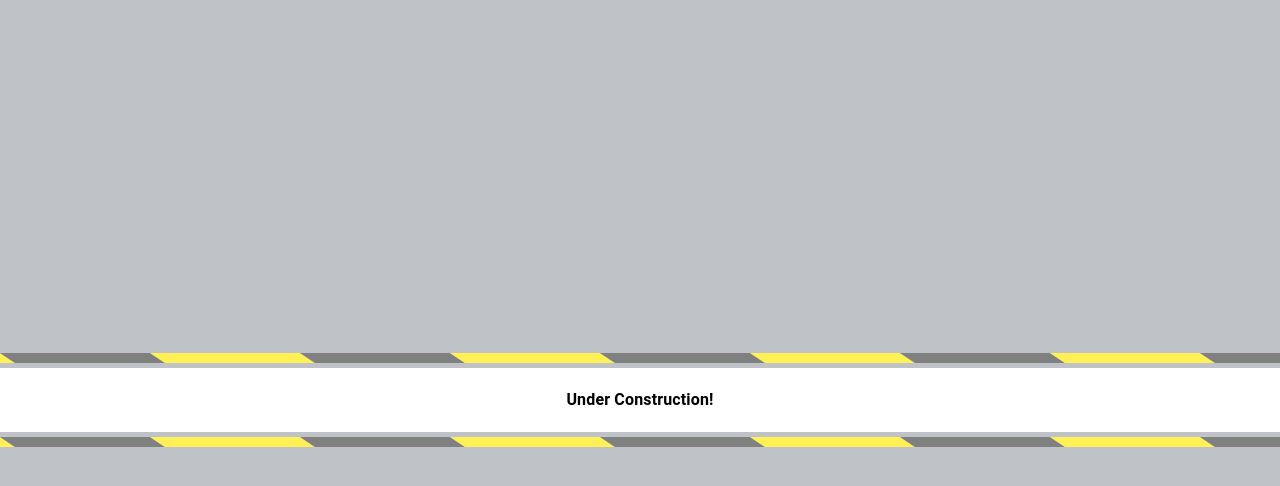
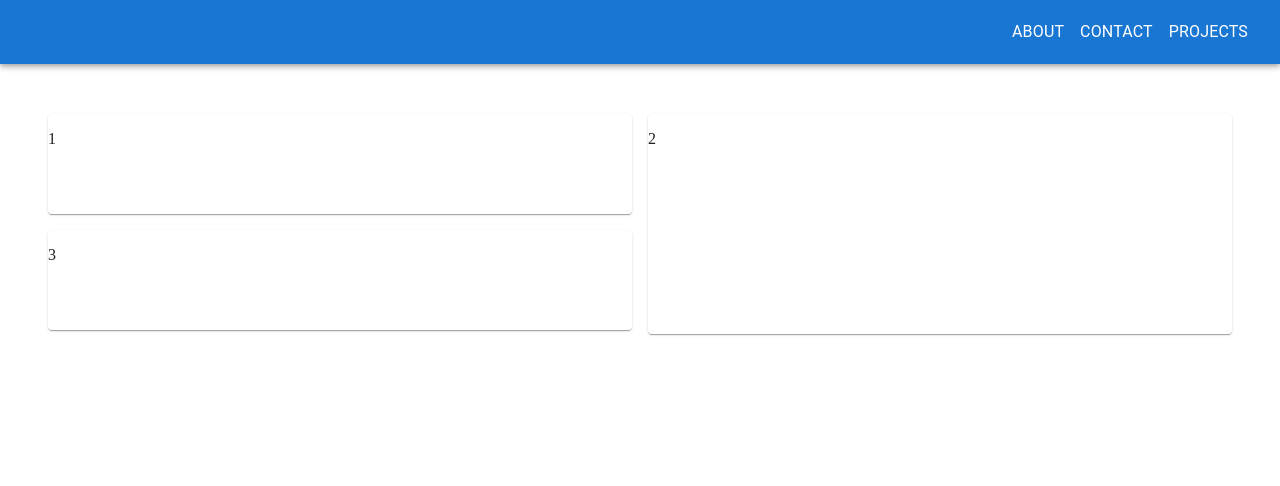
Before and after one commit to MichaelMortlockChapman/MichaelMortlockChapman.github.io, a JavaScript app in the folder development/: page /home in a window 1280 px wide. Shown: the top 486 px of the page. Built offline with nearby package versions, Linux system fonts and the light colour scheme; the HTML template or start-up script is replaced by a standard one.

Commit message:
small start changes

```diff
--- a/development/package.json
+++ b/development/package.json
@@ -6,6 +6,7 @@
   "dependencies": {
     "@emotion/react": "^11.11.1",
     "@emotion/styled": "^11.11.0",
+    "@mui/lab": "^5.0.0-alpha.155",
     "@mui/material": "^5.14.19",
     "@testing-library/jest-dom": "^5.17.0",
     "@testing-library/react": "^13.4.0",
--- a/development/public/index.html
+++ b/development/public/index.html
@@ -5,10 +5,6 @@
     <link rel="icon" href="%PUBLIC_URL%/favicon.ico" />
     <meta name="viewport" content="width=device-width, initial-scale=1" />
     <meta name="theme-color" content="#000000" />
-    <meta
-      name="description"
-      content="Web site created using create-react-app"
-    />
     <link rel="apple-touch-icon" href="%PUBLIC_URL%/logo192.png" />
     <!--
       manifest.json provides metadata used when your web app is installed on a
@@ -24,7 +20,7 @@
       work correctly both with client-side routing and a non-root public URL.
       Learn how to configure a non-root public URL by running `npm run build`.
     -->
-    <title>React App</title>
+    <title>Michael Mortlock-Chapman Portfolio Site</title>
   </head>
   <body>
     <noscript>You need to enable JavaScript to run this app.</noscript>
--- a/development/src/App.js
+++ b/development/src/App.js
@@ -20,10 +20,9 @@ function App () {
     <BrowserRouter>
       <ThemeProvider theme={theme}>
         <Routes>
-          <Route path='*' element={<Construction/>}/>
-          {/* <Route path="/" element={<Navbar/>}>
+          <Route path="/" element={<Navbar/>}>
             <Route path="home" element={<Frontpage/>}/>
-          </Route> */}
+          </Route>
         </Routes>
       </ThemeProvider>
     </BrowserRouter>
--- a/development/src/pages/Frontpage.js
+++ b/development/src/pages/Frontpage.js
@@ -1,5 +1,21 @@
+import { Box } from '@mui/material'
+import Paper from '@mui/material/Paper'
+import Masonry from '@mui/lab/Masonry'
+
 export default function Frontpage () {
   return (
-    <p>Hey</p>
+    <Box name="BOX!" sx={{ display: 'flex', justifyContent: 'center', alignItems: 'center', padding: '10px', paddingTop: '50px' }}>
+      <Masonry columns={2} spacing={2} sx={{ maxWidth: '1200px' }}>
+        <Paper sx={{ height: '100px', width: '100px' }}>
+          <p>1</p>
+        </Paper>
+        <Paper sx={{ height: '220px', width: '100px' }}>
+          <p>2</p>
+        </Paper>
+        <Paper sx={{ height: '100px', width: '100px' }}>
+          <p>3</p>
+        </Paper>
+      </Masonry>
+    </Box>
   )
 }
```
Also changed, not shown: 1 other file (tests, documents, lock files or other folders).
